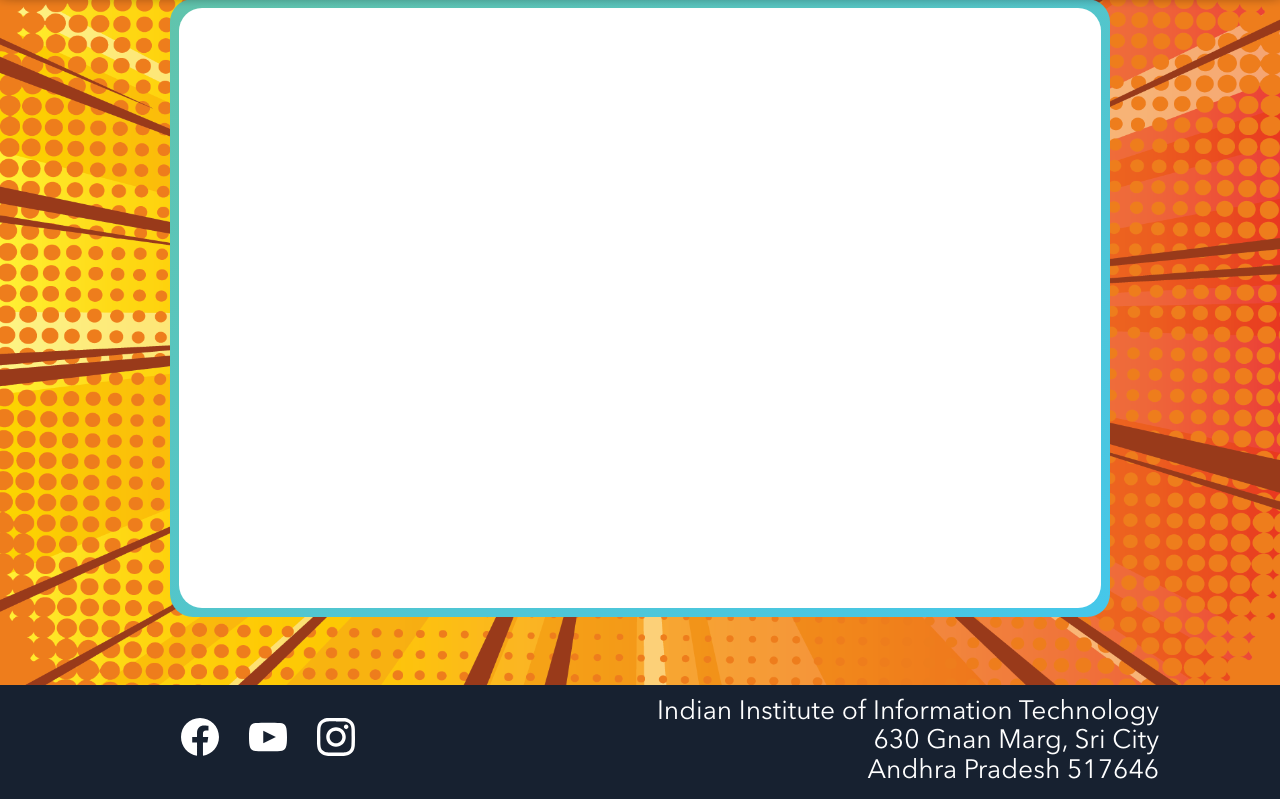
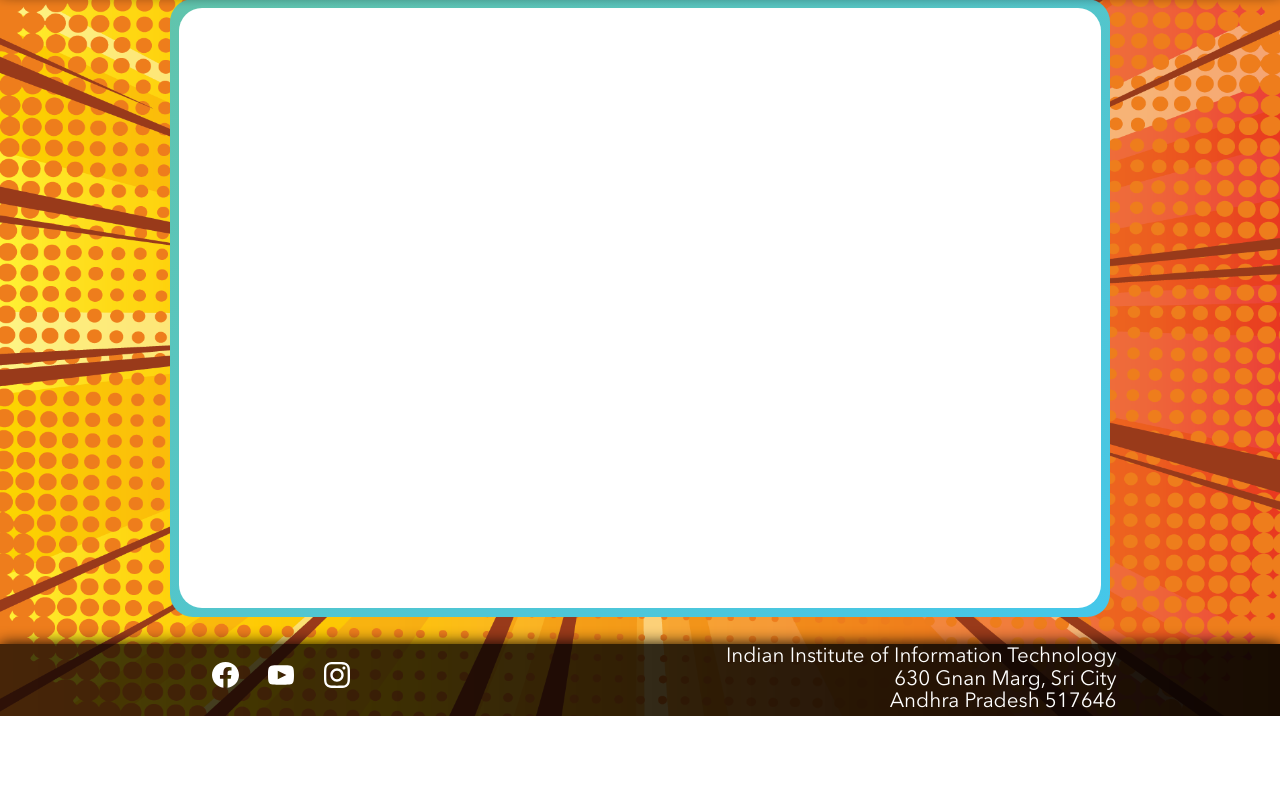
Before and after one commit to ram-nad/Abhisarga2020-Backend, a Django app: page /sponsors/ in a window 1280 px wide. Shown: the part 84-883 px from the top of the page. After the commit the page ends 800 px from the top, so only its background shows below. Run offline with Django 3.2, Linux system fonts and the light colour scheme; data that the repository does not hold is empty.

Commit message:
footer fixed

```diff
--- a/requirements.txt
+++ b/requirements.txt
@@ -6,4 +6,4 @@ pytz==2019.3
 sqlparse==0.3.0
 google-auth==1.11.2
 requests==2.22.0
-pycrypto==2.6.1
+pycryptodome==3.9.6
--- a/static/css/base.css
+++ b/static/css/base.css
@@ -23,7 +23,6 @@ body {
     padding: 0;
     overflow-x: hidden;
     position: relative;
-    min-height: 100vh;
     font-family: "avenir-next";
 }
 
@@ -136,18 +135,12 @@ body {
     text-shadow: -0.1em 0 red;
 }
 
-#footer-base {
-    width: 100%;
-    font-size: 2vw;
-    height: 3.9em;
-    background: transparent;
-}
-
 #footer {
-    position: absolute;
+    position: fixed;
     bottom: 0;
     font-size: 2vw;
-    background: #172130;
+    background: linear-gradient(to right, rgba(0, 0, 0, 0.7), rgba(0, 0, 0, 0.8), rgba(0, 0, 0, 0.9));
+    box-shadow: 0 -0.01em 0.5em #000;
     display: flex;
     justify-content: space-around;
     align-items: center;
@@ -156,7 +149,7 @@ body {
 }
 
 #footer #social {
-    width: 10em;
+    width: 8em;
     display: flex;
     justify-content: center;
     align-items: center;
@@ -164,15 +157,15 @@ body {
 
 #footer #address {
     text-align: right;
-    padding: 0.5em 0;
+    padding: 0.1em 0;
     color: #fff;
-    font-size: 0.9em;
+    font-size: 0.7em;
     line-height: 1.1em;
 }
 
 #footer #social img {
-    height: 1.3em;
-    width: 1.3em;
+    height: 0.9em;
+    width: 0.9em;
     cursor: pointer;
     padding: 0.2em 0.5em;
 }
@@ -189,10 +182,6 @@ body {
     #footer {
         font-size: 2.3vw;
     }
-
-    #footer-base {
-        font-size: 2.3vw;
-    }
 }
 
 @media (min-width: 768px) and (max-width: 1024px) {
@@ -207,10 +196,6 @@ body {
     #footer {
         font-size: 3vw;
     }
-
-    #footer-base {
-        font-size: 3vw;
-    }
 }
 
 @media (min-width: 481px) and (max-width: 767px) {
@@ -223,10 +208,6 @@ body {
     }
 
     #footer {
-        font-size: 3.6vw;
-    }
-
-    #footer-base {
         font-size: 3.6vw;
     }
 }
@@ -247,11 +228,6 @@ body {
     #footer #address {
         text-align: center;
     }
-
-    #footer-base {
-        font-size: 4.3vw;
-        height: 5.8em;
-    }
 }
 
 @media (max-width: 320px) {
@@ -270,9 +246,4 @@ body {
     #footer #address {
         text-align: center;
     }
-
-    #footer-base {
-        font-size: 4.8vw;
-        height: 5.8em;
-    }
 }
--- a/static/css/home.css
+++ b/static/css/home.css
@@ -378,7 +378,7 @@ a {
   font-size: 1.8em;
   font-weight: bold;
   font-family: "poppins";
-  padding: 0.2em 0;
+  padding: 0.4em 0;
   margin-left: 2em;
 }
 
--- a/templates/base/basic.html
+++ b/templates/base/basic.html
@@ -51,7 +51,6 @@
 {% block content %}
 {% endblock %}
 
-<div id="footer-base"></div>
 
 <div id="footer">
     <div id="social">
```
Also changed, not shown: 1 other file.
